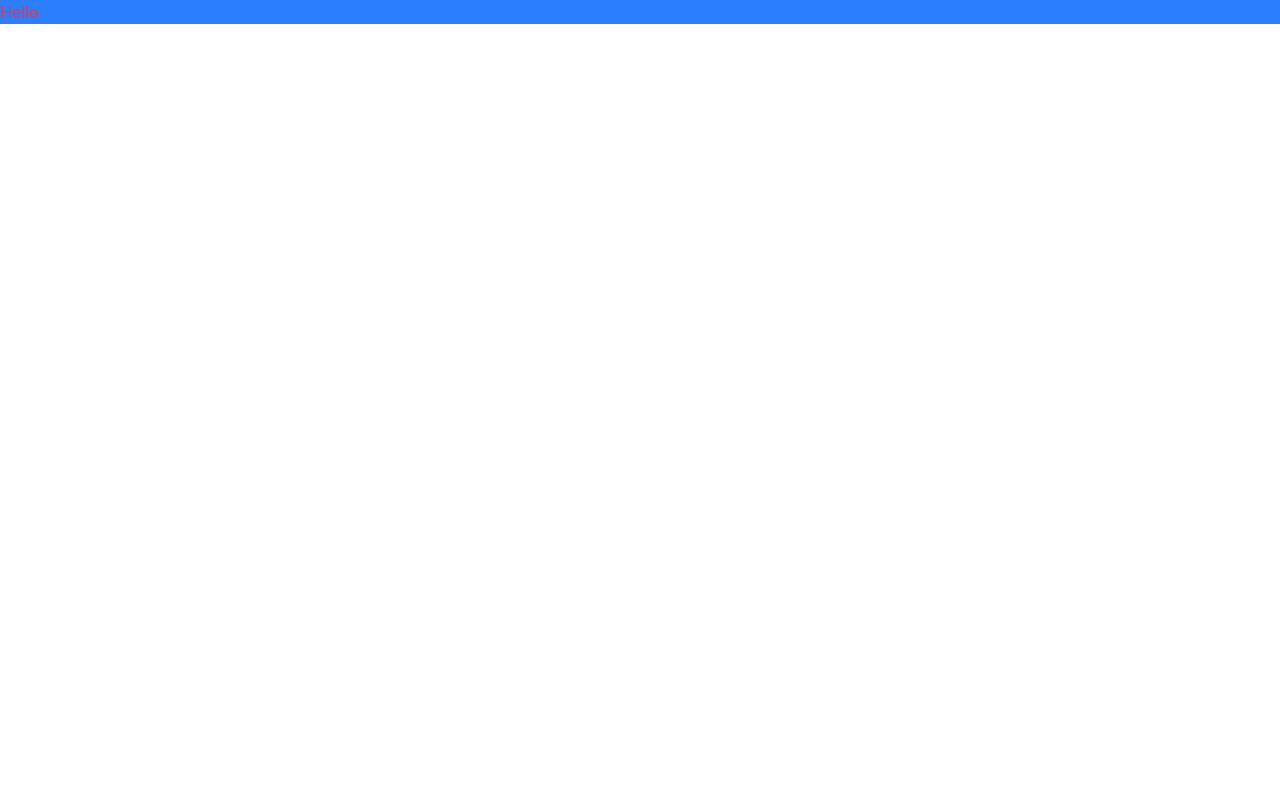
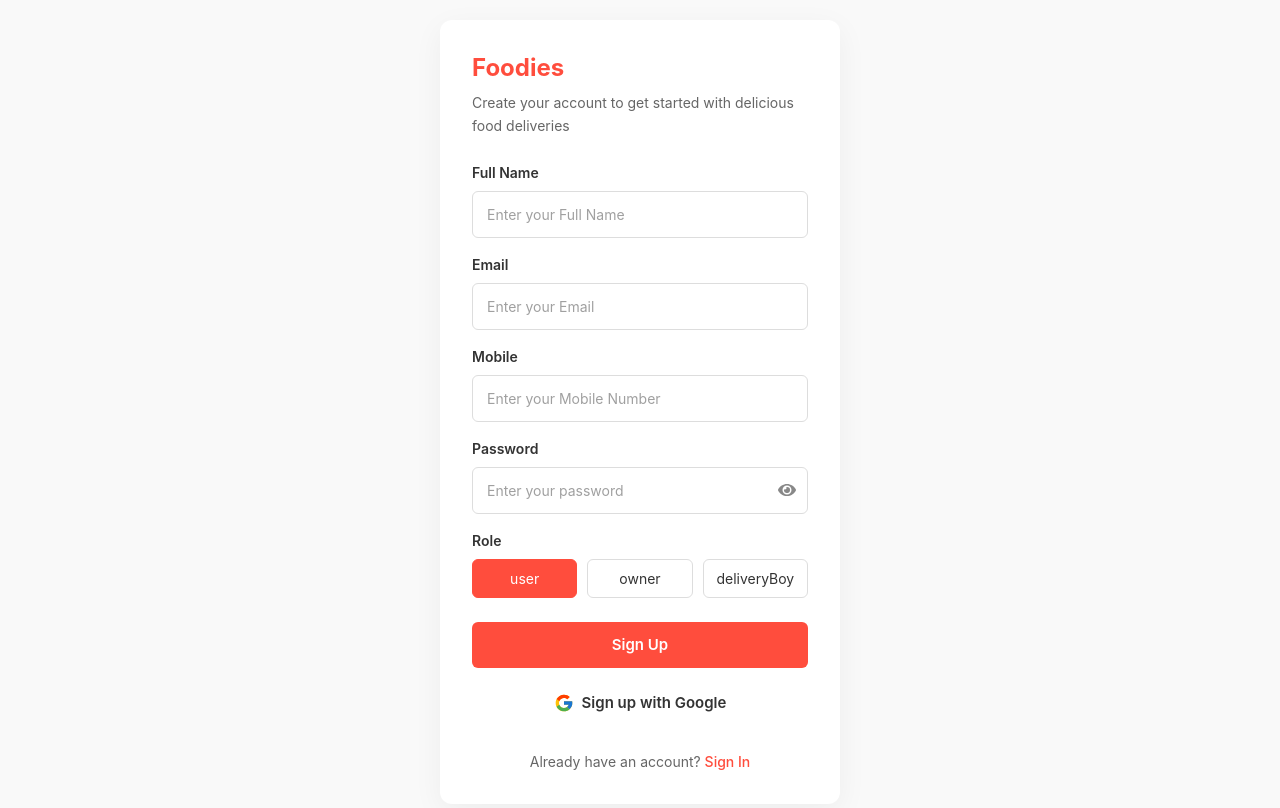
Before and after one commit to RahulThakur7278/Food-Deliveries, a React (Vite) app in the folder frontend/: page / in a window 1280 px wide. Shown: the top 808 px of the page. Built offline with nearby package versions, Linux system fonts and the light colour scheme.

Commit message:
features: make ui for register, login also make resuable component

```diff
--- a/frontend/package.json
+++ b/frontend/package.json
@@ -13,6 +13,7 @@
     "@tailwindcss/vite": "^4.3.3",
     "react": "^19.2.8",
     "react-dom": "^19.2.8",
+    "react-icons": "^5.7.0",
     "tailwindcss": "^4.3.3"
   },
   "devDependencies": {
--- a/frontend/src/App.jsx
+++ b/frontend/src/App.jsx
@@ -1,9 +1,17 @@
-
+import React, { useState } from 'react';
+import SignUp from './pages/SignUp';
+import Login from './pages/Login';
 
 function App() {
+  const [currentPage, setCurrentPage] = useState('signup');
+
   return (
     <>
-      <p className="text-red-500 bg-blue-500">Hello</p>
+      {currentPage === 'signup' ? (
+        <SignUp onNavigateToLogin={() => setCurrentPage('login')} />
+      ) : (
+        <Login onNavigateToSignUp={() => setCurrentPage('signup')} />
+      )}
     </>
   )
 }
--- /dev/null
+++ b/frontend/src/components/Button.jsx
@@ -0,0 +1,18 @@
+import React from 'react';
+
+const Button = ({ children, variant = 'primary', onClick, type = 'button', icon, fullWidth }) => {
+  const baseClasses = "flex items-center justify-center py-3 px-5 rounded-md text-[15px] font-semibold cursor-pointer transition-all duration-200 border-none gap-2";
+  const widthClass = fullWidth ? "w-full" : "";
+  const variantClasses = variant === 'primary'
+    ? "bg-primary text-white hover:bg-primary-hover"
+    : "bg-transparent text-[#333] border border-border-light hover:bg-[#f0f0f0]";
+
+  return (
+    <button type={type} className={`${baseClasses} ${widthClass} ${variantClasses}`} onClick={onClick}>
+      {icon && <span className="flex items-center justify-center">{icon}</span>}
+      {children}
+    </button>
+  );
+};
+
+export default Button;
--- /dev/null
+++ b/frontend/src/components/InputField.jsx
@@ -0,0 +1,38 @@
+import React, { useState } from 'react';
+import { FaEye, FaEyeSlash } from 'react-icons/fa';
+
+const InputField = ({ label, type = 'text', placeholder, value, onChange, name, icon }) => {
+  const [showPassword, setShowPassword] = useState(false);
+  const isPassword = type === 'password';
+  const inputType = isPassword ? (showPassword ? 'text' : 'password') : type;
+
+  return (
+    <div className="flex flex-col mb-4 w-full">
+      {label && <label className="text-[14px] font-semibold mb-2 text-[#333]">{label}</label>}
+      <div className="relative flex items-center">
+        <input
+          type={inputType}
+          name={name}
+          className="w-full py-3 px-3.5 border border-border-light rounded-md text-[14px] outline-none transition-all duration-200 bg-white focus:border-primary focus:ring-2 focus:ring-primary/10 placeholder-[#a0a0a0]"
+          placeholder={placeholder}
+          value={value}
+          onChange={onChange}
+        />
+        {isPassword ? (
+          <span
+            className="absolute right-3 text-[#888] flex items-center justify-center cursor-pointer hover:text-[#555] transition-colors"
+            onClick={() => setShowPassword(!showPassword)}
+          >
+            {showPassword ? <FaEyeSlash size={18} /> : <FaEye size={18} />}
+          </span>
+        ) : icon ? (
+          <span className="absolute right-3 text-[#888] flex items-center justify-center cursor-pointer">
+            {icon}
+          </span>
+        ) : null}
+      </div>
+    </div>
+  );
+};
+
+export default InputField;
--- /dev/null
+++ b/frontend/src/components/RoleSelector.jsx
@@ -0,0 +1,26 @@
+import React from 'react';
+
+const RoleSelector = ({ options, selectedRole, onChange }) => {
+  return (
+    <div className="flex flex-col mb-6 w-full">
+      <label className="text-[14px] font-semibold mb-2 text-[#333]">Role</label>
+      <div className="flex gap-2.5">
+        {options.map((option) => (
+          <div
+            key={option.value}
+            className={`flex-1 text-center py-2 border rounded-md text-[14px] cursor-pointer transition-all duration-200 ${
+              selectedRole === option.value
+                ? 'bg-primary text-white border-primary'
+                : 'bg-white text-[#333] border-border-light hover:border-primary hover:text-primary'
+            }`}
+            onClick={() => onChange(option.value)}
+          >
+            {option.label}
+          </div>
+        ))}
+      </div>
+    </div>
+  );
+};
+
+export default RoleSelector;
--- a/frontend/src/index.css
+++ b/frontend/src/index.css
@@ -1 +1,12 @@
 @import "tailwindcss";
+
+@theme {
+  --color-primary: #ff4d3d;
+  --color-primary-hover: #e64323;
+  --color-border-light: #ddd;
+}
+
+body {
+  @apply bg-[#f9f9f9] text-[#333] m-0;
+  font-family: 'Inter', -apple-system, BlinkMacSystemFont, 'Segoe UI', Roboto, Oxygen, Ubuntu, Cantarell, 'Open Sans', 'Helvetica Neue', sans-serif;
+}
--- /dev/null
+++ b/frontend/src/pages/Login.jsx
@@ -0,0 +1,64 @@
+import React, { useState } from 'react';
+import InputField from '../components/InputField';
+import Button from '../components/Button';
+import { FcGoogle } from 'react-icons/fc';
+
+const Login = ({ onNavigateToSignUp }) => {
+  const [formData, setFormData] = useState({
+    email: '',
+    password: '',
+  });
+
+  const handleChange = (e) => {
+    const { name, value } = e.target;
+    setFormData(prev => ({ ...prev, [name]: value }));
+  };
+
+  const handleSubmit = (e) => {
+    e.preventDefault();
+    console.log('Login Data:', formData);
+  };
+
+  return (
+    <div className="flex justify-center items-center min-h-screen bg-[#f9f9f9] p-5">
+      <div className="bg-white w-full max-w-[400px] p-8 rounded-xl shadow-[0_8px_30px_rgba(0,0,0,0.05)]">
+        <h1 className="text-primary text-2xl font-bold mb-2 mt-0">Vingo</h1>
+        <p className="text-[#666] text-[14px] mb-6 leading-relaxed">Welcome back! Please login to your account.</p>
+
+        <form onSubmit={handleSubmit} className="mb-6">
+          <InputField
+            label="Email"
+            type="email"
+            name="email"
+            placeholder="Enter your Email"
+            value={formData.email}
+            onChange={handleChange}
+          />
+
+          <InputField
+            label="Password"
+            type="password"
+            name="password"
+            placeholder="Enter your password"
+            value={formData.password}
+            onChange={handleChange}
+          />
+
+          <Button fullWidth type="submit" variant="primary">Sign In</Button>
+
+          <div className="mt-3">
+            <Button fullWidth variant="outline" type="button" icon={<FcGoogle size={20} />}>
+              Sign in with Google
+            </Button>
+          </div>
+        </form>
+
+        <div className="text-center text-[14px] text-[#666]">
+          Don't have an account? <span className="text-primary font-medium cursor-pointer transition-colors duration-200 hover:text-primary-hover" onClick={onNavigateToSignUp}>Sign Up</span>
+        </div>
+      </div>
+    </div>
+  );
+};
+
+export default Login;
--- /dev/null
+++ b/frontend/src/pages/SignUp.jsx
@@ -0,0 +1,98 @@
+import React, { useState } from 'react';
+import InputField from '../components/InputField';
+import Button from '../components/Button';
+import RoleSelector from '../components/RoleSelector';
+import { FcGoogle } from 'react-icons/fc';
+
+const SignUp = ({ onNavigateToLogin }) => {
+  const [formData, setFormData] = useState({
+    fullName: '',
+    email: '',
+    mobile: '',
+    password: '',
+    role: 'user'
+  });
+
+  const handleChange = (e) => {
+    const { name, value } = e.target;
+    setFormData(prev => ({ ...prev, [name]: value }));
+  };
+
+  const handleRoleChange = (role) => {
+    setFormData(prev => ({ ...prev, role }));
+  };
+
+  const handleSubmit = (e) => {
+    e.preventDefault();
+    console.log('Sign Up Data:', formData);
+  };
+
+  return (
+    <div className="flex justify-center items-center min-h-screen bg-[#f9f9f9] p-5">
+      <div className="bg-white w-full max-w-[400px] p-8 rounded-xl shadow-[0_8px_30px_rgba(0,0,0,0.05)]">
+        <h1 className="text-primary text-2xl font-bold mb-2 mt-0">Foodies</h1>
+        <p className="text-[#666] text-[14px] mb-6 leading-relaxed">Create your account to get started with delicious food deliveries</p>
+
+        <form onSubmit={handleSubmit} className="mb-6">
+          <InputField
+            label="Full Name"
+            name="fullName"
+            placeholder="Enter your Full Name"
+            value={formData.fullName}
+            onChange={handleChange}
+          />
+
+          <InputField
+            label="Email"
+            type="email"
+            name="email"
+            placeholder="Enter your Email"
+            value={formData.email}
+            onChange={handleChange}
+          />
+
+          <InputField
+            label="Mobile"
+            name="mobile"
+            placeholder="Enter your Mobile Number"
+            value={formData.mobile}
+            onChange={handleChange}
+          />
+
+          <InputField
+            label="Password"
+            type="password"
+            name="password"
+            placeholder="Enter your password"
+            value={formData.password}
+            onChange={handleChange}
+          />
+
+          <RoleSelector
+            options={[
+              { label: 'user', value: 'user' },
+              { label: 'owner', value: 'owner' },
+              { label: 'deliveryBoy', value: 'deliveryBoy' }
+            ]}
+            selectedRole={formData.role}
+            onChange={handleRoleChange}
+          />
+
+          <Button fullWidth type="submit" variant="primary">Sign Up</Button>
+
+          <div className="mt-3">
+            <Button fullWidth variant="outline" type="button" icon={<FcGoogle size={20} />}>
+              Sign up with Google
+            </Button>
+          </div>
+        </form>
+
+        <div className="text-center text-[14px] text-[#666]">
+          Already have an account? <span className="text-primary font-medium cursor-pointer transition-colors duration-200 hover:text-primary-hover" onClick={onNavigateToLogin}>Sign In</span>
+        </div>
+      </div>
+    </div>
+  );
+};
+
+export default SignUp;
```
Also changed, not shown: 1 other file (tests, documents, lock files or other folders).
